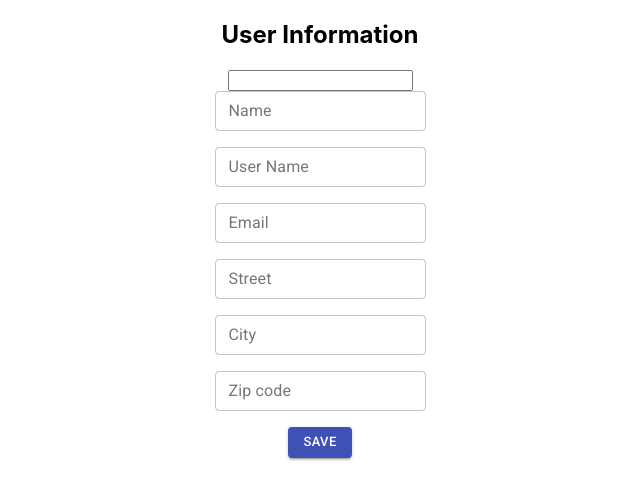
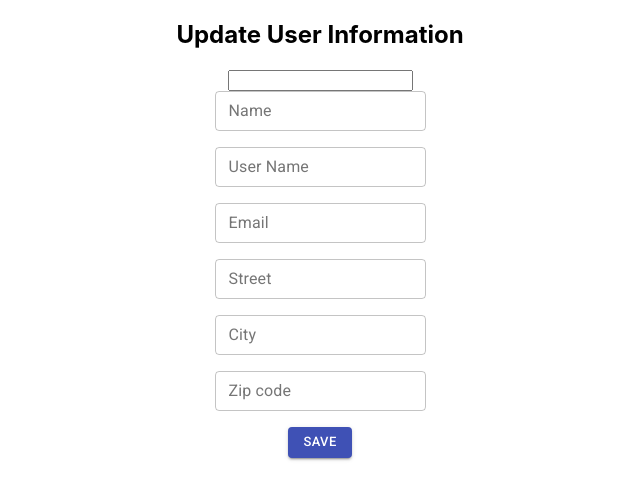
Before and after one commit to paddyrails/rtl-demo, a React (Create React App) app: page / in a window 1280 px wide. Shown: the top 500 px of the page, without its empty margins (320-960 px from the left). Built offline with nearby package versions, Linux system fonts and the light colour scheme; no server answers.

Commit message:
updated title

```diff
--- a/src/components/updateUserInformation/UpdateUserInformation.js
+++ b/src/components/updateUserInformation/UpdateUserInformation.js
@@ -55,7 +55,7 @@ const UpdateUserInformation = ({userId}) => {
   return (
     <React.Fragment>
 
-    <h2>User Information</h2>
+    <h2>Update User Information</h2>
 
     <p>{error ? error : null}</p>
 
```
